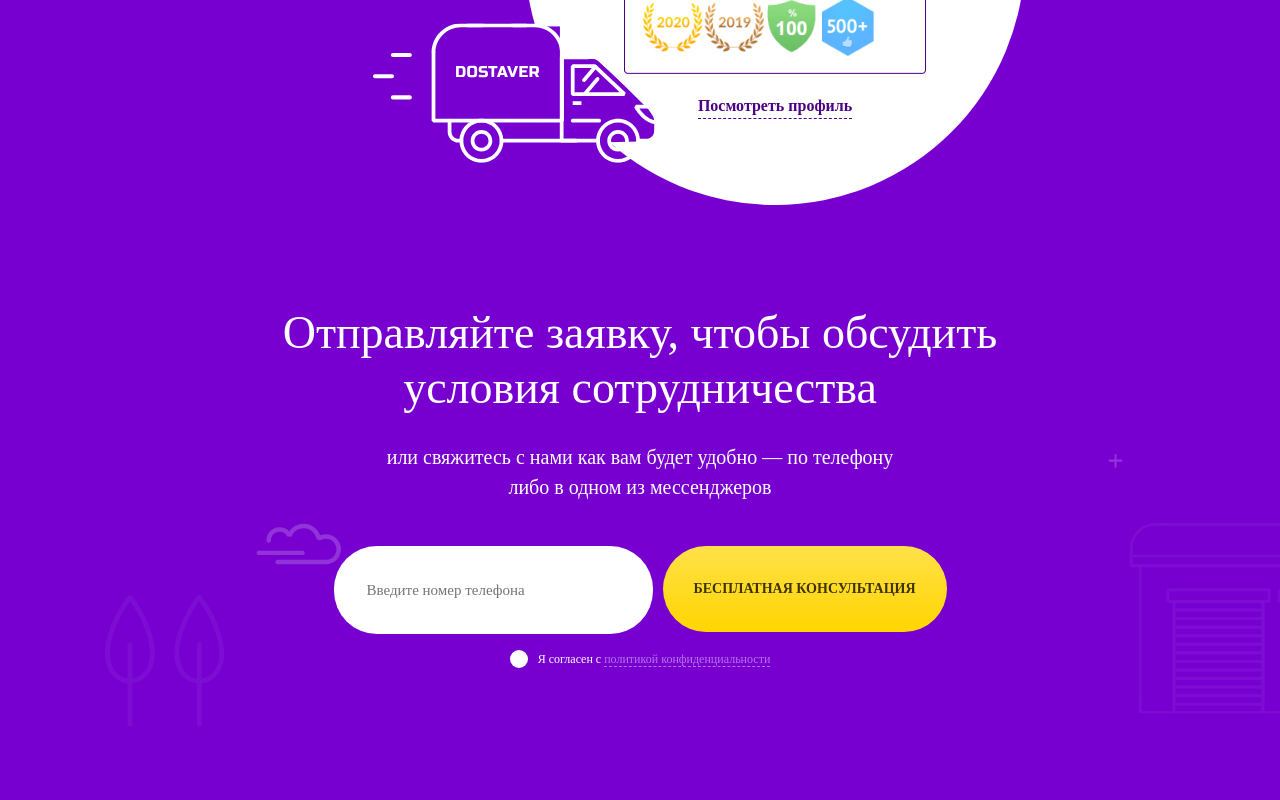
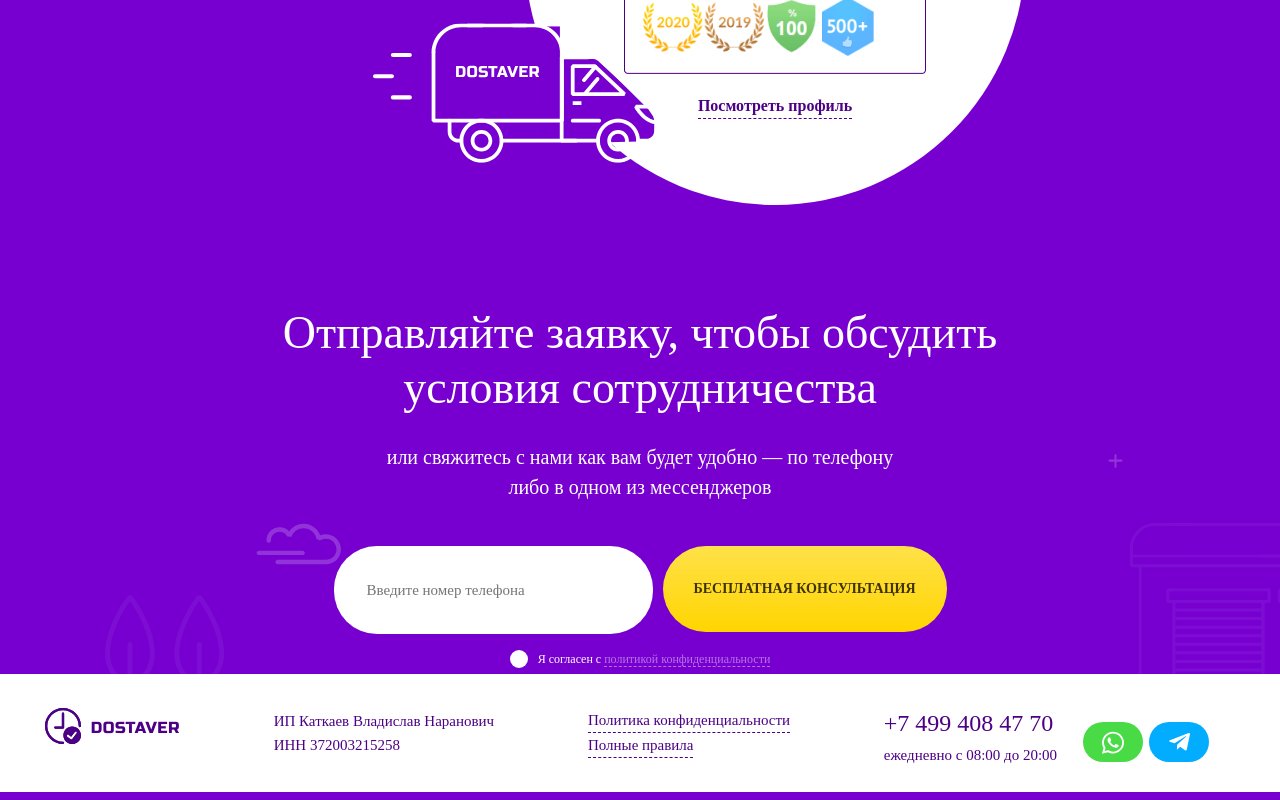
Before and after one commit to mrbushik/Delivery-service, a React (Create React App) app: page / in a window 1280 px wide. Shown: the part 6413-7213 px from the top of the page. Before the commit the page ends 7178 px from the top, so only its background shows below. Built offline with nearby package versions, Linux system fonts and the light colour scheme.

Commit message:
make footer

```diff
--- /dev/null
+++ b/src/components/Footer/Footer.jsx
@@ -0,0 +1,36 @@
+import React from 'react'
+import { Watch, Telegram, WhatsApp,} from '../../icons'
+import './Footer.scss'
+function Footer() {
+  return (
+    <footer>
+        <div className="footer-logo__container">
+            <Watch/>
+            <h4>DOSTAVER</h4>
+        </div>
+        <div className="footer-owner__container">
+            <p>ИП Каткаев Владислав Наранович <br/>ИНН 372003215258</p>
+        </div>
+        <div className="footer-privacy__container">
+            <a href="##">Политика конфиденциальности</a>
+            <a href="##">Полные правила</a>
+        </div>
+        <div className='footer-contacts__container'>
+      <div className='header-info__container'>
+        <a className='footer-number__link' href='tel:74994084770'>+7 499 408 47 70</a>
+        <p className='header-work__info'>ежедневно с 08:00 до 20:00</p>
+      </div>
+      <div className='header-sotial'>
+        <div className='header-rectangle'>
+        <WhatsApp/>
+        </div>
+        <div className='header-rectangle'>
+          <Telegram/>
+          </div>
+      </div>
+    </div>
+    </footer>
+  )
+}
+
+export default Footer
--- /dev/null
+++ b/src/components/Footer/Footer.scss
@@ -0,0 +1,71 @@
+footer {
+    padding: 20px 40px 20px 0px;
+    background: #FFFFFF;
+    width: 100%;
+    margin-left: -10px;
+    display: flex;
+    justify-content: space-around;
+    align-items: center;
+}
+
+.footer-logo__container {
+    display: flex;
+
+    h4 {
+        font-family: 'Russo One';
+        font-style: normal;
+        font-weight: 400;
+        font-size: 16px;
+        line-height: 19px;
+        letter-spacing: 0.03em;
+        color: #4C0085;
+        margin-top: 10px;
+        margin-left: 10px;
+
+    }
+}
+
+.footer-owner__container {
+    p {
+        font-family: 'Golos';
+        font-style: normal;
+        font-weight: 400;
+        font-size: 15px;
+        line-height: 24px;
+        color: #4C0085;
+    }
+}
+
+.footer-privacy__container {
+    display: flex;
+    flex-direction: column;
+
+    a {
+        font-family: 'Golos';
+        font-style: normal;
+        font-weight: 500;
+        font-size: 15px;
+        line-height: 24px;
+        color: #4C0085;
+        border-bottom: 1px dashed #4C0085;
+        width: fit-content;
+    }
+}
+
+.footer-contacts__container {
+    align-items: center;
+    margin-top: -23px;
+    display: flex;
+    color: #4C0085;
+
+    a {}
+}
+
+.footer-number__link {
+    font-family: 'Golos';
+    font-style: normal;
+    font-weight: 500;
+    font-size: 24px;
+    line-height: 29px;
+    color: #4C0085;
+}
--- a/src/pages/MainPage.jsx
+++ b/src/pages/MainPage.jsx
@@ -10,6 +10,7 @@ import ImportantInfo from '../components/ImportantInfo/ImportantInfo'
 import DiliveryStatus from '../components/DivileryStatus/DiliveryStatus'
 import Benefits from '../components/Benefits/Benefits'
 import SendAplication from '../components/SendAplication/SendAplication'
+import Footer from '../components/Footer/Footer'
 
 function mainPage() {
   return (
@@ -25,6 +26,7 @@ function mainPage() {
     <DiliveryStatus/>
     <Benefits/>
     <SendAplication/>
+    <Footer/>
     </>
   )
 }
```
